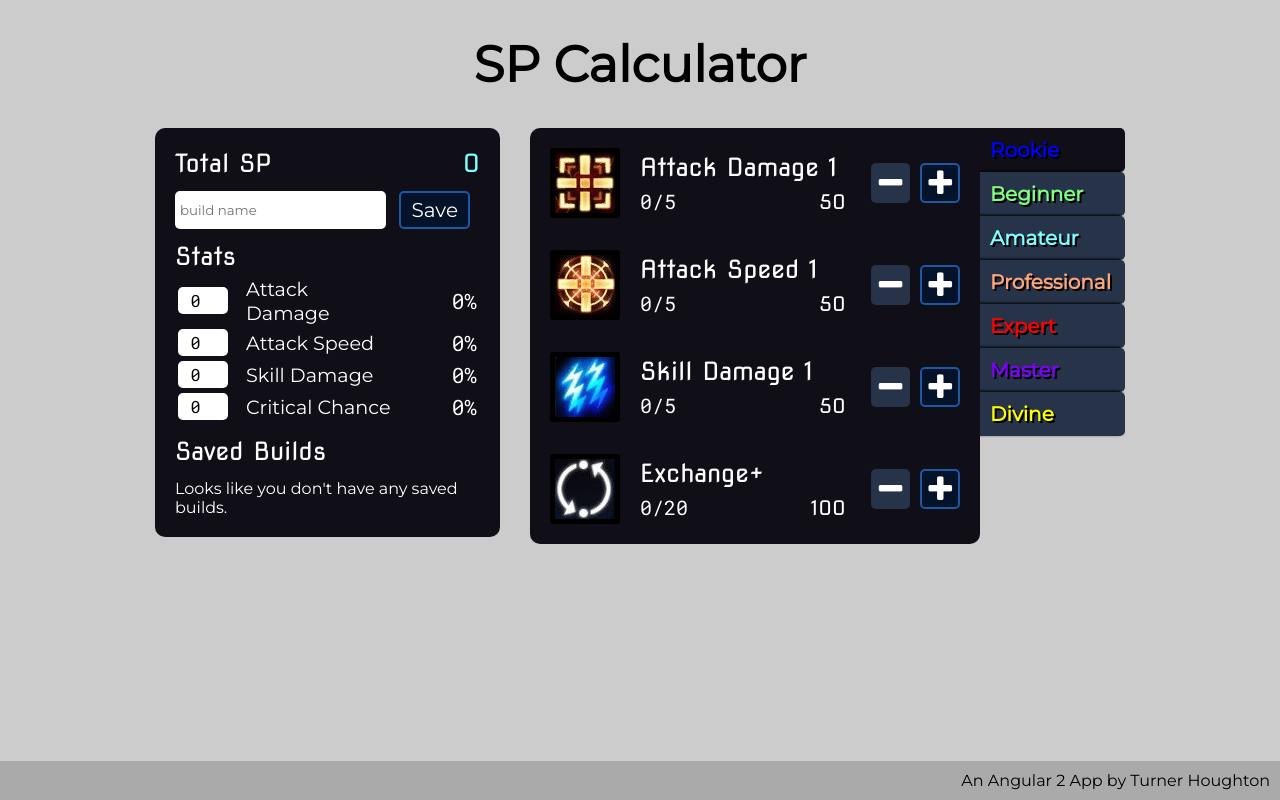
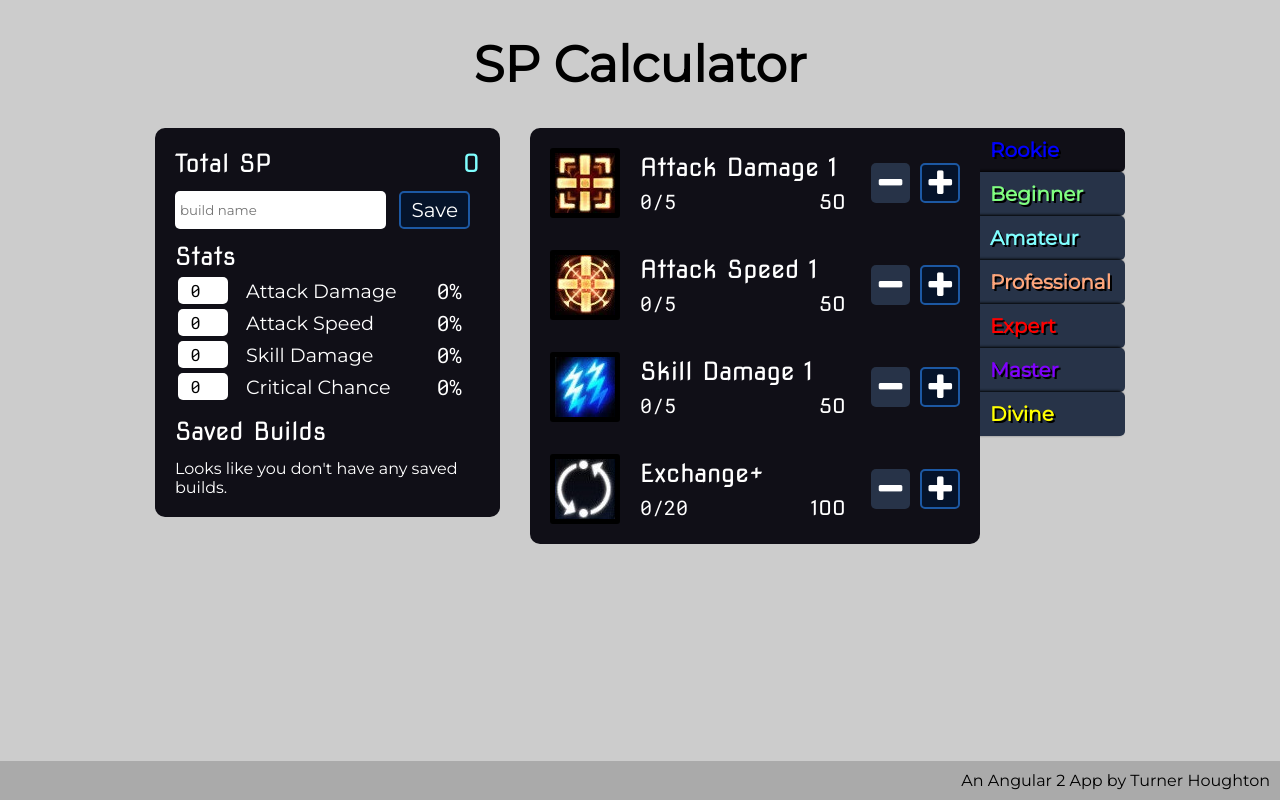
Before and after one commit to OmniPotent42/sp-calculator, an Angular app: page / in a window 1280 px wide. Built offline with nearby package versions, Linux system fonts and the light colour scheme.

Commit message:
fixed small style issue

```diff
--- a/src/app/total.component.css
+++ b/src/app/total.component.css
@@ -120,7 +120,7 @@ td:last-child {
   padding-left: 15px;
   font-size: 1.1em;
   text-align: right;
-  width: 4em;
+  width: 3em;
 }
 
 td:last-child:after {
```
